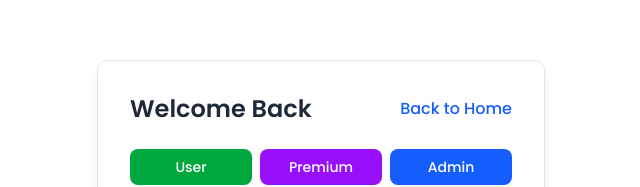
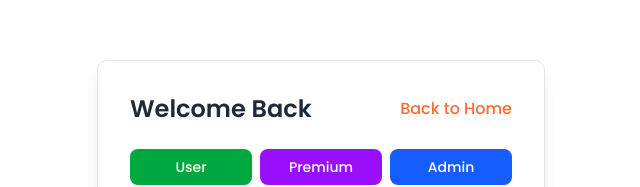
Before and after one commit to jsjunayet/street_food_frontend, a Next.js app: page /login in a window 1280 px wide. Shown: the part 127-314 px from the top of the page, without its empty margins (319-959 px from the left). Built offline with nearby package versions, Linux system fonts and the light colour scheme; no server answers.

Commit message:
login page update

```diff
--- a/src/components/page/login/LoginForm.tsx
+++ b/src/components/page/login/LoginForm.tsx
@@ -68,7 +68,7 @@ const LoginForm = () => {
           <h2 className="text-2xl font-semibold text-gray-800">Welcome Back</h2>
           <Link
             href="/"
-            className="text-base font-medium text-blue-600 hover:underline hover:text-blue-800 transition-colors"
+            className="text-base font-medium text-primary hover:underline hover:text-primary/80 transition-colors"
           >
             Back to Home
           </Link>
```
